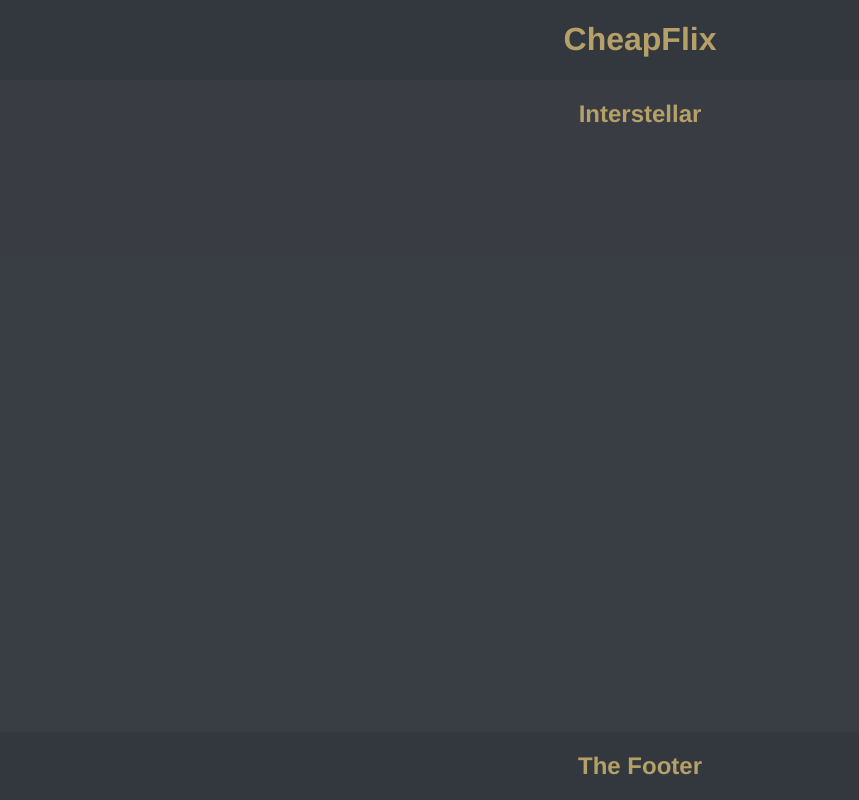
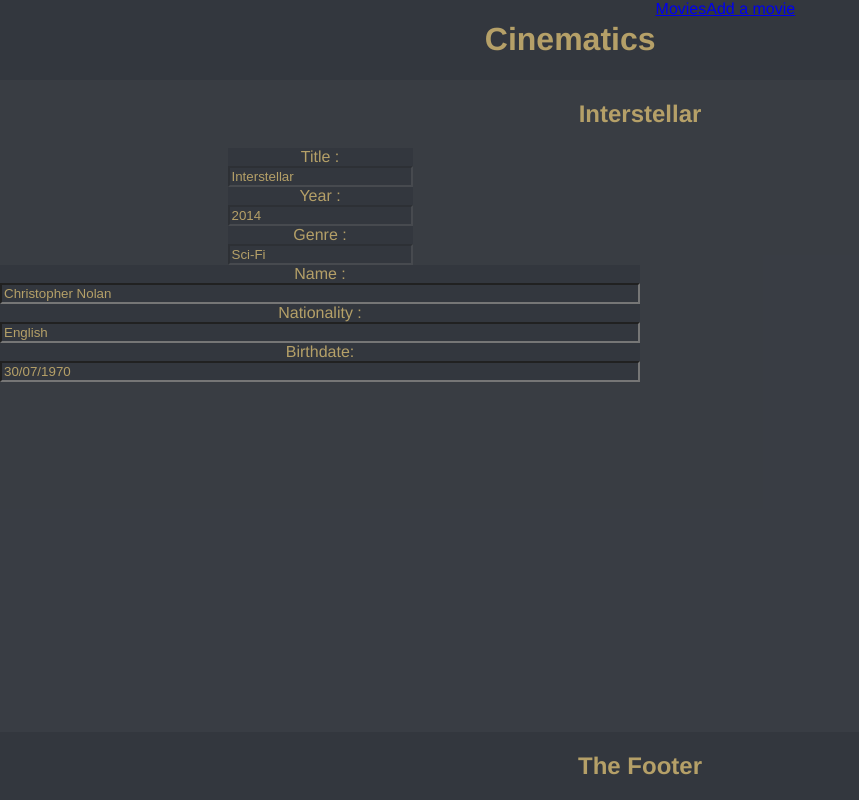
Before and after one commit to ThomasWILHEM/DAWIN-Vue-Movies, a Vue app: page /movie/1 in a window 1280 px wide. Shown: the whole page, without its empty margins (0-859 px from the left). Built offline with nearby package versions, Linux system fonts and the light colour scheme.

Commit message:
feat: Components added

```diff
--- /dev/null
+++ b/src/components/Base/ButtonBase.vue
@@ -0,0 +1,21 @@
+<template>
+    <div class="button">
+        <slot></slot>
+    </div>
+</template>
+
+<script>
+export default {
+    name: "ButtonBase"
+}
+</script>
+
+<style scoped>
+.button {
+    border-radius: 15px;
+    background-color: #b5a068;
+    text-decoration: none;
+    width: 5rem;
+    height: 3rem;
+}
+</style>
--- a/src/components/Elements/MovieItem.vue
+++ b/src/components/Elements/MovieItem.vue
@@ -1,6 +1,11 @@
 <template>
     <div class="card">
-        <h1>{{ movie.title }}</h1>
+        <div>
+            <h1>{{ movie.title }}</h1>
+            <ButtonBase>
+                <router-link :to="moviePath">Infos</router-link>
+            </ButtonBase>
+        </div>
         <div class="separator"></div>
         <div>
             <p>{{ movie.director.name }}</p>
@@ -12,9 +17,18 @@
 </template>
 
 <script>
+import ButtonBase from "@/components/Base/ButtonBase.vue";
+
 export default {
     name: "MovieItem",
-    props: ['movie']
+    components: {ButtonBase},
+    props: ['movie'],
+    computed: {
+        moviePath() {
+            console.log(this.moviePath);
+            return '/movie/' + this.movie.id;
+        }
+    }
 }
 </script>
 
@@ -31,4 +45,9 @@
 .separator {
     border-bottom: 2px solid #25272d;
 }
+
+router-link {
+    color: #25272d;
+    text-decoration: none;
+}
 </style>
--- /dev/null
+++ b/src/components/Pages/AddMovie.vue
@@ -0,0 +1,13 @@
+<template>
+    <h2>Add a movie</h2>
+</template>
+
+<script>
+export default {
+    name: "AddMovie"
+}
+</script>
+
+<style scoped>
+
+</style>
--- a/src/components/Pages/MovieDetails.vue
+++ b/src/components/Pages/MovieDetails.vue
@@ -1,5 +1,26 @@
 <template>
     <h2>{{ movie.title }}</h2>
+    <div id="movieInfos">
+        <div id="image">
+
+        </div>
+        <div id="infos">
+            <label>Title : </label>
+            <input v-model="movie.title" disabled>
+            <label>Year : </label>
+            <input v-model="movie.year" disabled>
+            <label>Genre : </label>
+            <input v-model="movie.genre" disabled>
+        </div>
+    </div>
+    <div id="director">
+        <label>Name : </label>
+        <input v-model="movie.director.name">
+        <label>Nationality : </label>
+        <input v-model="movie.director.nationality">
+        <label>Birthdate: </label>
+        <input v-model="movie.director.birthdate">
+    </div>
 </template>
 
 <script>
@@ -8,7 +29,7 @@
     inject: ['movies'],
     data() {
         return {
-            movie: []
+            movie: [],
         };
     },
     created() {
@@ -18,5 +39,28 @@
 </script>
 
 <style scoped>
+input {
+    background-color: #33373e;
+    color: #b5a068;
+}
 
+#movieInfos {
+    display: flex;
+    justify-content: center;
+    width: 50%;
+}
+
+#director, #image, #infos {
+    background-color: #33373e;
+}
+
+#infos, #director {
+    display: flex;
+    flex-direction: column;
+}
+
+#director {
+    justify-content: center;
+    width: 50%;
+}
 </style>
--- a/src/components/UI/TheHeader.vue
+++ b/src/components/UI/TheHeader.vue
@@ -1,6 +1,10 @@
 <template>
     <div id="header">
-      <h1>CheapFlix</h1>
+        <h1>Cinematics</h1>
+        <div>
+            <router-link to="/">Movies</router-link>
+            <router-link to="/add">Add a movie</router-link>
+        </div>
     </div>
 </template>
 
@@ -11,7 +15,7 @@
 </script>
 
 <style scoped>
-  #header{
+#header {
     width: 100%;
     height: 5rem;
     background-color: #33373e;
--- a/src/router/router.js
+++ b/src/router/router.js
@@ -1,12 +1,14 @@
 import {createRouter, createWebHistory} from 'vue-router';
 import MovieList from "@/components/Pages/MovieList.vue";
 import MovieDetails from "@/components/Pages/MovieDetails.vue";
+import AddMovie from "@/components/Pages/AddMovie.vue";
 
 const router = createRouter({
     history: createWebHistory(),
     routes: [
         {path: '/', component: MovieList},
         {path: '/movie/:id', component: MovieDetails},
+        {path: '/add', component: AddMovie},
     ],
 
 });
```
Lines whose indentation alone changed are shown as unchanged.
